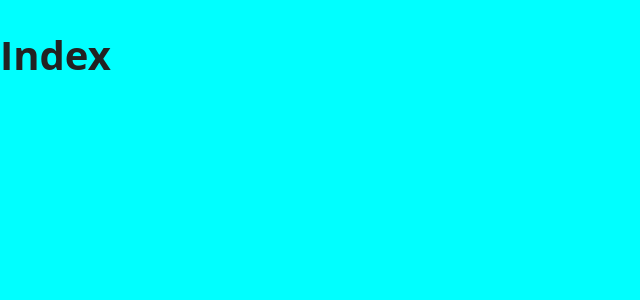
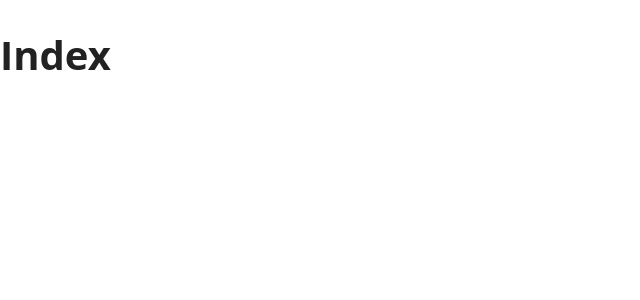
Before and after one commit to alex-tiutiunyk/brooch-next-online-store, a Next.js app: page / in a window 1280 px wide. Shown: the top 300 px of the page, without its empty margins (0-640 px from the left). Built offline with nearby package versions, Linux system fonts and the light colour scheme.

Commit message:
Update base.scss

```diff
--- a/src/scss/base/_base.scss
+++ b/src/scss/base/_base.scss
@@ -35,7 +35,3 @@ a {
     text-decoration: underline;
   }
 }
-
-body {
-  background-color: aqua;
-}
```
